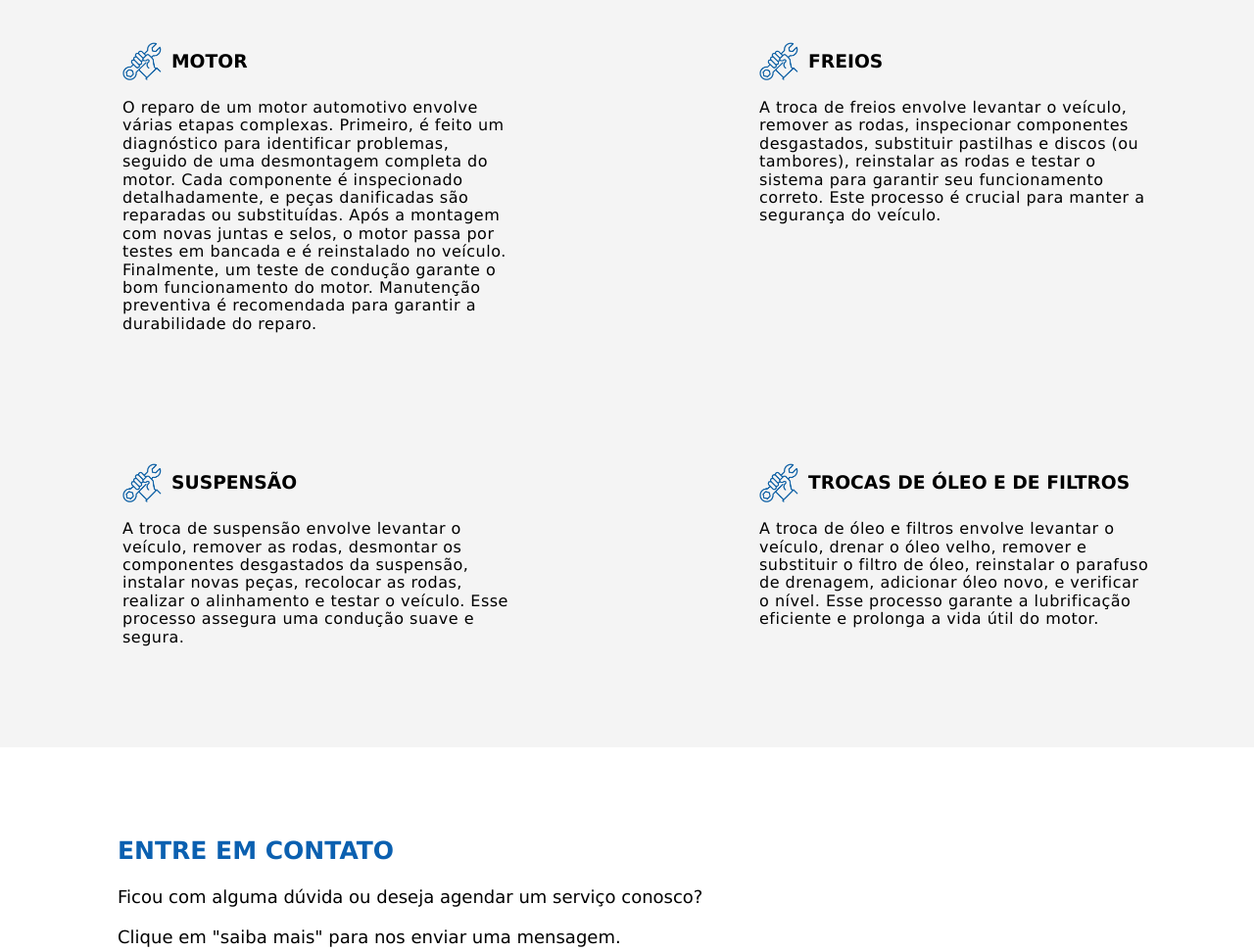
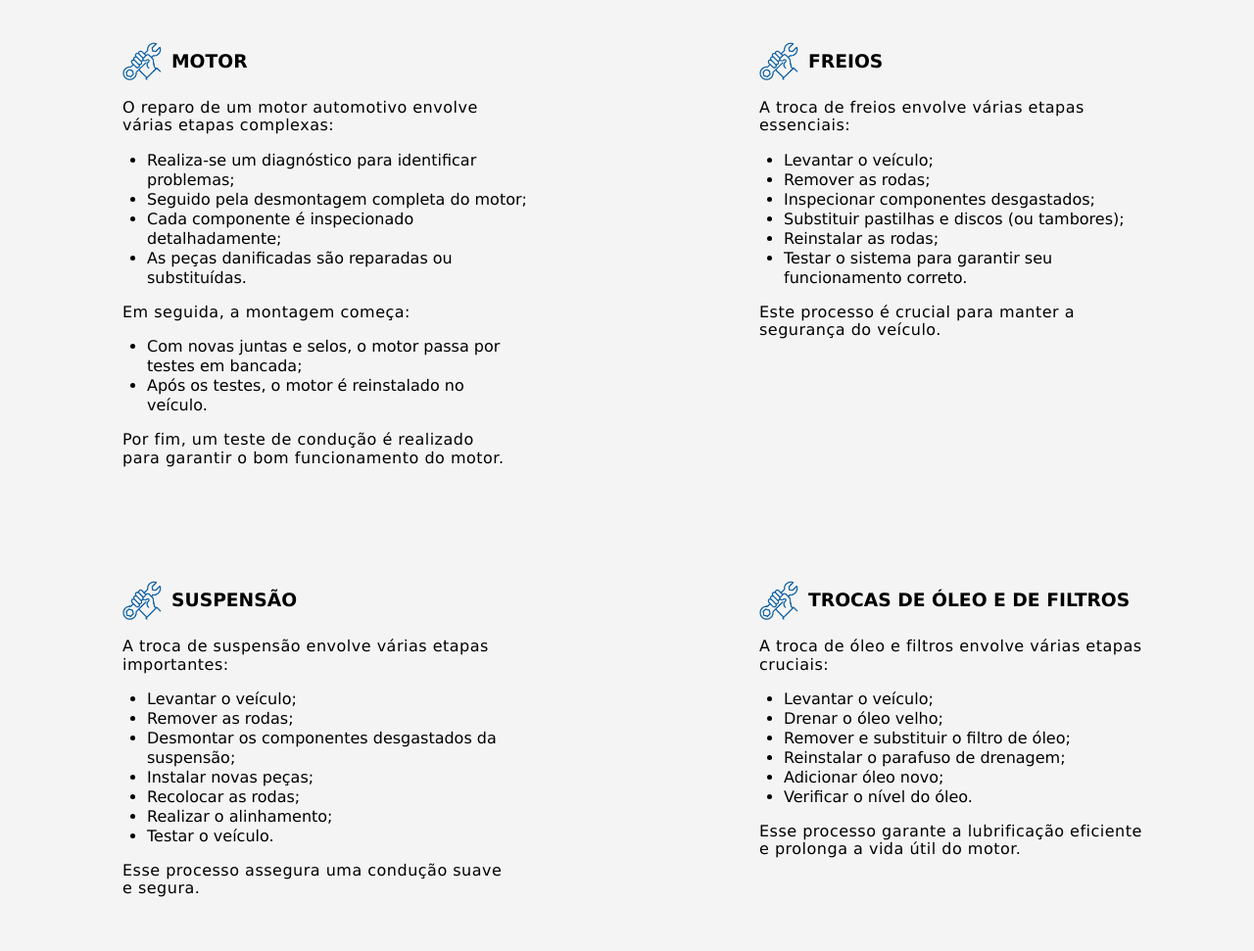
Before and after one commit to isaallama/isaallama.github.io, a website: page index.html in a window 1280 px wide. Shown: the part 618-1589 px from the top of the page at 98% size. Drawn offline with Linux system fonts and the light colour scheme.

Commit message:
alterações na dev

```diff
--- a/index.html
+++ b/index.html
@@ -45,19 +45,63 @@
     <div class="services-container">
       <div class="service-item">
         <h3><span class="service-logo"><img src="image/tool.png" alt="Logo do Motor"></span>MOTOR</h3>
-          <p>O reparo de um motor automotivo envolve várias etapas complexas. Primeiro, é feito um diagnóstico para identificar problemas, seguido de uma desmontagem completa do motor. Cada componente é inspecionado detalhadamente, e peças danificadas são reparadas ou substituídas. Após a montagem com novas juntas e selos, o motor passa por testes em bancada e é reinstalado no veículo. Finalmente, um teste de condução garante o bom funcionamento do motor. Manutenção preventiva é recomendada para garantir a durabilidade do reparo.</p>
+        <p>O reparo de um motor automotivo envolve várias etapas complexas:</p>
+        <ul>
+          <li>Realiza-se um diagnóstico para identificar problemas;</li>
+          <li>Seguido pela desmontagem completa do motor;</li>
+          <li>Cada componente é inspecionado detalhadamente;</li>
+          <li>As peças danificadas são reparadas ou substituídas.</li>
+        </ul>
+        <p>Em seguida, a montagem começa:</p>
+        <ul>
+          <li>Com novas juntas e selos, o motor passa por testes em bancada;</li>
+          <li>Após os testes, o motor é reinstalado no veículo.</li>
+        </ul>
+        <p>Por fim, um teste de condução é realizado para garantir o bom funcionamento do motor.</p>
+
       </div>
       <div class="service-item">
         <h3><span class="service-logo"><img src="image/tool.png" alt="Logo do Motor"></span>FREIOS</h3>
-          <p>A troca de freios envolve levantar o veículo, remover as rodas, inspecionar componentes desgastados, substituir pastilhas e discos (ou tambores), reinstalar as rodas e testar o sistema para garantir seu funcionamento correto. Este processo é crucial para manter a segurança do veículo.</p>
+        <p>A troca de freios envolve várias etapas essenciais:</p>
+        <ul>
+          <li>Levantar o veículo;</li>
+          <li>Remover as rodas;</li>
+          <li>Inspecionar componentes desgastados;</li>
+          <li>Substituir pastilhas e discos (ou tambores);</li>
+          <li>Reinstalar as rodas;</li>
+          <li>Testar o sistema para garantir seu funcionamento correto.</li>
+        </ul>
+        <p>Este processo é crucial para manter a segurança do veículo.</p>
       </div>
       <div class="service-item">
         <h3><span class="service-logo"><img src="image/tool.png" alt="Logo do Motor"></span>SUSPENSÃO</h3>
-          <p>A troca de suspensão envolve levantar o veículo, remover as rodas, desmontar os componentes desgastados da suspensão, instalar novas peças, recolocar as rodas, realizar o alinhamento e testar o veículo. Esse processo assegura uma condução suave e segura.</p>
+        <p>A troca de suspensão envolve várias etapas importantes:</p>
+        <ul>
+          <li>Levantar o veículo;</li>
+          <li>Remover as rodas;</li>
+          <li>Desmontar os componentes desgastados da suspensão;</li>
+          <li>Instalar novas peças;</li>
+          <li>Recolocar as rodas;</li>
+          <li>Realizar o alinhamento;</li>
+          <li>Testar o veículo.</li>
+        </ul>
+        <p>Esse processo assegura uma condução suave e segura.</p>
+
       </div>
       <div class="service-item">
-          <h3><span class="service-logo"><img src="image/tool.png" alt="Logo do Motor"></span>TROCAS DE ÓLEO E DE FILTROS</h3>
-          <p>A troca de óleo e filtros envolve levantar o veículo, drenar o óleo velho, remover e substituir o filtro de óleo, reinstalar o parafuso de drenagem, adicionar óleo novo, e verificar o nível. Esse processo garante a lubrificação eficiente e prolonga a vida útil do motor.</p>
+        <h3><span class="service-logo"><img src="image/tool.png" alt="Logo do Motor"></span>TROCAS DE ÓLEO E DE FILTROS
+        </h3>
+        <p>A troca de óleo e filtros envolve várias etapas cruciais:</p>
+        <ul>
+          <li>Levantar o veículo;</li>
+          <li>Drenar o óleo velho;</li>
+          <li>Remover e substituir o filtro de óleo;</li>
+          <li>Reinstalar o parafuso de drenagem;</li>
+          <li>Adicionar óleo novo;</li>
+          <li>Verificar o nível do óleo.</li>
+        </ul>
+        <p>Esse processo garante a lubrificação eficiente e prolonga a vida útil do motor.</p>
+
       </div>
     </div>
 
--- a/style.css
+++ b/style.css
@@ -132,7 +132,7 @@ body {
 
 .services-container {
   padding-top: 30px;
-  padding-bottom: 30px;
+  padding-bottom: 50px;
   display: flex;
   flex-wrap: wrap;
   justify-content: center;
@@ -141,7 +141,7 @@ body {
   background-repeat: no-repeat;
   background-size: cover;
   background-position: center;
-  height: 750px;
+  height: 950px;
   margin: 0px -150px;
 
 }
```
Lines whose indentation alone changed are shown as unchanged.
